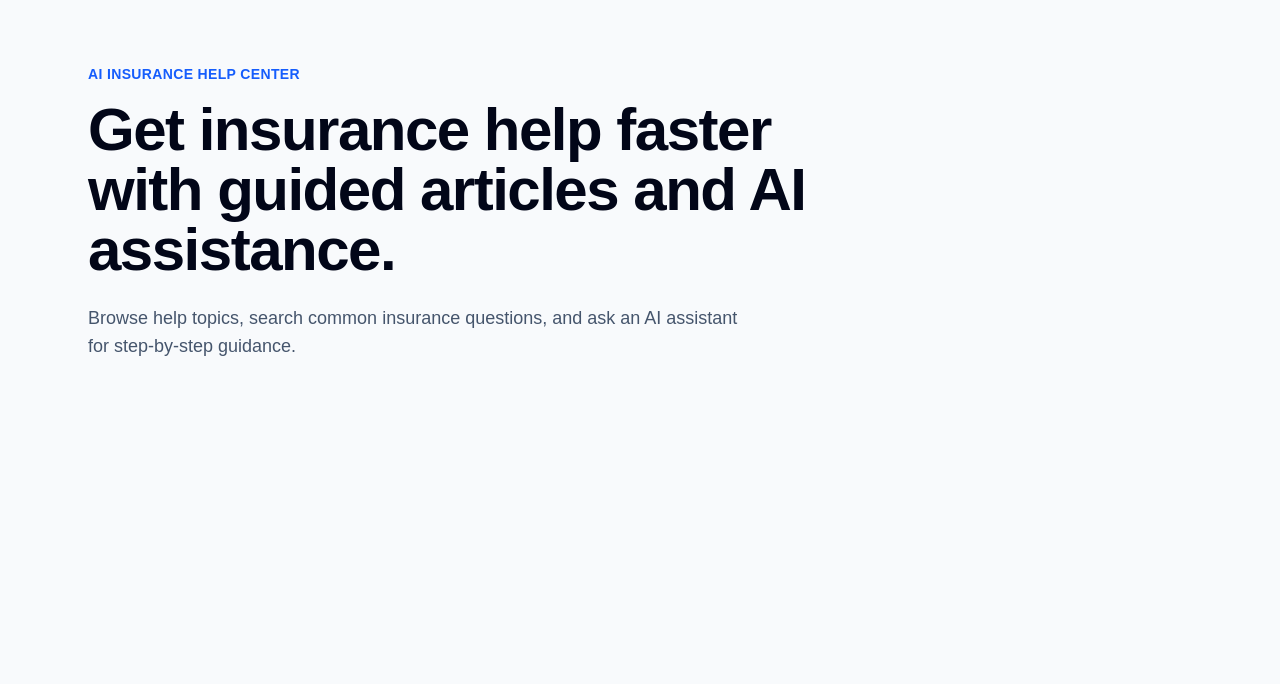
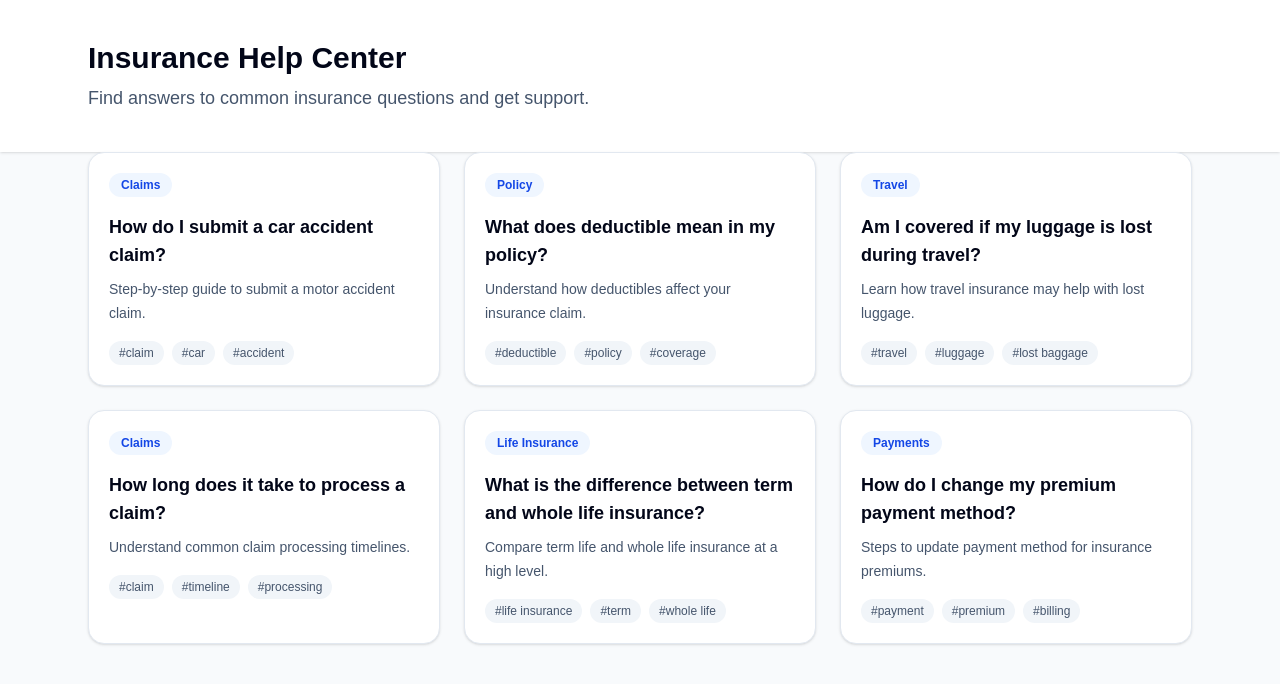
Before and after one commit to iamsudhanshu-dev/ai-insurance-help-center, a Next.js app: page / in a window 1280 px wide. Shown: the top 684 px of the page. Built offline with nearby package versions, Linux system fonts and the light colour scheme.

Commit message:
implement help center listing with article cards

```diff
--- a/app/page.tsx
+++ b/app/page.tsx
@@ -1,20 +1,18 @@
-export default function Home() {
+import HelpCenterList from "@/components/help-center/help-center-list";
+
+const HomePage = () => {
   return (
     <main className="min-h-screen bg-slate-50">
-      <section className="mx-auto max-w-6xl px-6 py-16">
-        <p className="text-sm font-semibold uppercase tracking-wide text-blue-600">
-          AI Insurance Help Center
-        </p>
+      <header className="bg-white py-10 shadow-sm">
+        <div className="mx-auto max-w-6xl px-6">
+          <h1 className="text-3xl font-bold text-slate-950">Insurance Help Center</h1>
+          <p className="mt-2 text-lg text-slate-600">Find answers to common insurance questions and get support.</p>
+        </div>
+      </header>
 
-        <h1 className="mt-4 max-w-3xl text-4xl font-bold tracking-tight text-slate-950 md:text-6xl">
-          Get insurance help faster with guided articles and AI assistance.
-        </h1>
-
-        <p className="mt-6 max-w-2xl text-lg text-slate-600">
-          Browse help topics, search common insurance questions, and ask an AI
-          assistant for step-by-step guidance.
-        </p>
-      </section>
+      <HelpCenterList />
     </main>
   );
-}
+};
+
+export default HomePage;
--- /dev/null
+++ b/components/help-center/help-center-list.tsx
@@ -0,0 +1,16 @@
+import { articles } from "@/data/articles";
+import ArticleCard from "./article-card";
+
+const HelpCenterList = () => {
+  return (
+    <section className="mx-auto max-w-6xl px-6 pb-16">
+      <div className="grid gap-6 sm:grid-cols-2 lg:grid-cols-3">
+        {articles.map((article) => (
+          <ArticleCard key={article.id} article={article} />
+        ))}
+      </div>
+    </section>
+  );
+};
+
+export default HelpCenterList;
```
Also changed, not shown: 1 other file (tests, documents, lock files or other folders).
